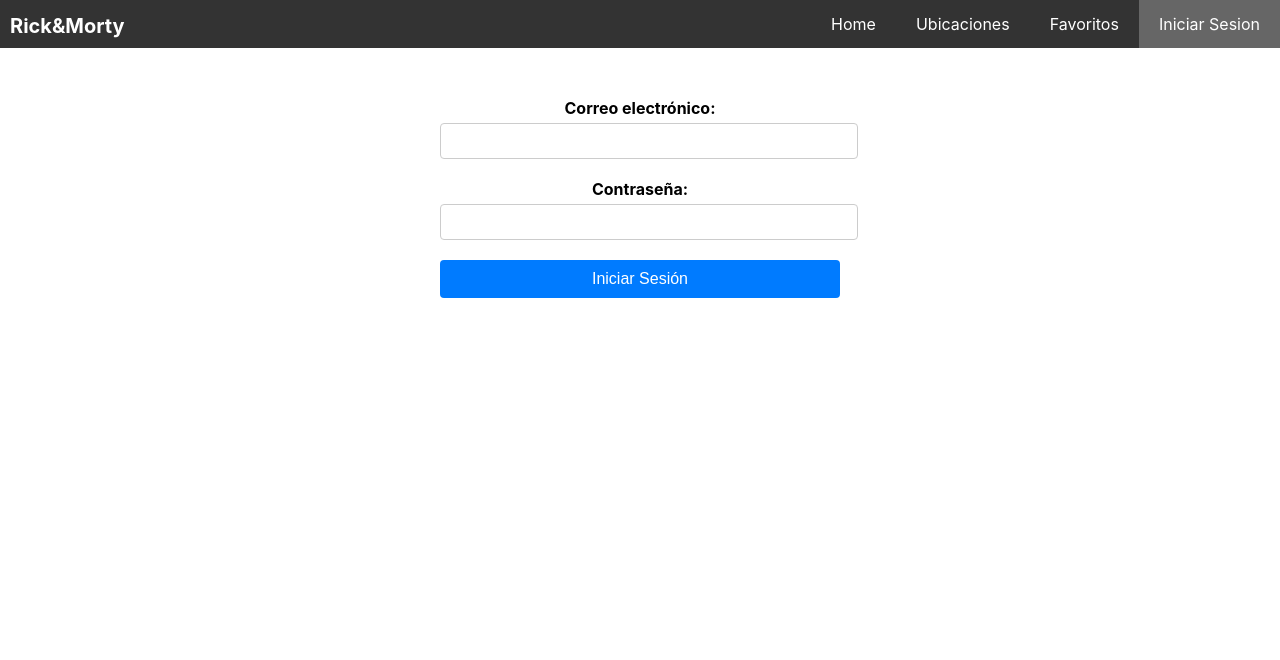
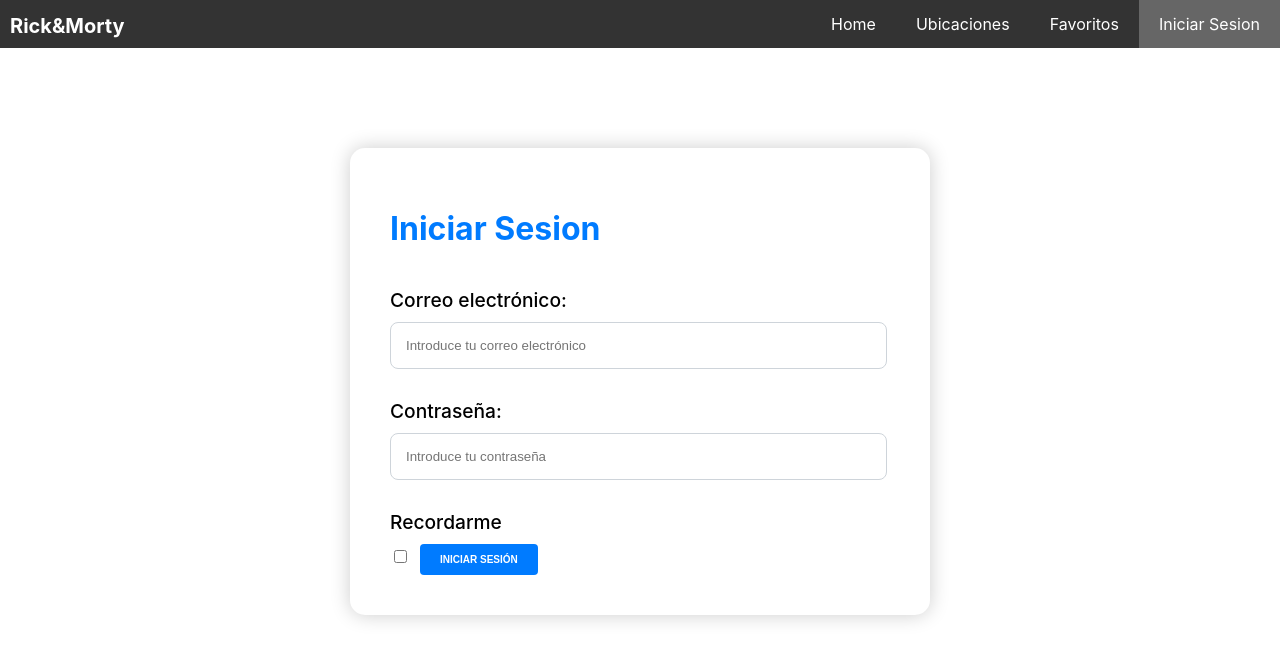
Before and after one commit to arosteguimaranto/RickAndMortyApp, a React (Create React App) app: page /form in a window 1280 px wide. Shown: the top 660 px of the page. Built offline with nearby package versions, Linux system fonts and the light colour scheme; no server answers.

Commit message:
feat: styles

```diff
--- a/src/ui/Form/Form.tsx
+++ b/src/ui/Form/Form.tsx
@@ -3,29 +3,20 @@ import './style.css';
 
 const Form = () => {
   return (
-    <form className="form-container">
-      <div className="form-group">
-        <label htmlFor="email" className="form-label">Correo electrónico:</label>
-        <input
-          type="email"
-          id="email"
-          name="email"
-          className="form-input"
-          required
-        />
-      </div>
-      <div className="form-group">
-        <label htmlFor="password" className="form-label">Contraseña:</label>
-        <input
-          type="password"
-          id="password"
-          name="password"
-          className="form-input"
-          required
-        />
-      </div>
-      <button type="submit" className="form-button">Iniciar Sesión</button>
-    </form>
+		<div className="contenedor">
+		<div className="formulario">
+			<h1>Iniciar Sesion</h1>
+			<form>
+				<label htmlFor="email">Correo electrónico:</label>
+				<input type="email" id="email" name="email" placeholder="Introduce tu correo electrónico" />
+				<label htmlFor="password">Contraseña:</label>
+				<input type="password" id="password" name="password" placeholder="Introduce tu contraseña" />
+				<label htmlFor="remember_me">Recordarme</label>
+				<input type="checkbox" id="remember_me" name="remember_me" />
+				<button className='button-form' type="submit">Iniciar sesión</button>
+			</form>
+		</div>
+	</div>
   );
 };
 
--- a/src/ui/Form/style.css
+++ b/src/ui/Form/style.css
@@ -1,41 +1,54 @@
-.form-container {
-text-align: center;
-padding: 50px;
-  max-width: 400px;
-  margin: 0 auto;
+.contenedor {
+	width: 500px;
+	margin: 100px auto;
+	background-color: #fff;
+	padding: 40px;
+	border-radius: 15px;
+	box-shadow: 0 0 20px rgba(0, 0, 0, 0.2);
 }
 
-.form-group {
-  margin-bottom: 20px;
+h1 {
+	color: #007bff;
+	margin-bottom: 40px;
+	text-align: justify;
 }
 
-.form-label {
-  display: block;
-  font-weight: bold;
-  margin-bottom: 5px;
+label {
+	display: block;
+	margin-bottom: 10px;
+	font-size: larger;
+	font-weight: 500;
 }
 
-.form-input {
-  width: 100%;
-  padding: 8px;
-  font-size: 16px;
-  border: 1px solid #ccc;
+input[type="email"],
+input[type="password"] {
+	width: 93%;
+	padding: 15px;
+	border: 1px solid #ced4da;
+	border-radius: 8px;
+	margin-bottom: 30px;
+}
+
+input[type="checkbox"] {
+	margin-right: 13px;
+}
+.button-form {
+  display: inline-block;
+  padding: 10px 20px;
+  font-size: 10px;
+  font-weight: bold;
+  text-transform: uppercase;
+  color: #fff;
+  background-color: #007bff;
+  border: none;
   border-radius: 4px;
 }
 
-.form-button {
-  display: block;
-  width: 100%;
-
-  padding: 10px;
-  background-color: #007bff;
-  color: #fff;
-  font-size: 16px;
-  border: none;
-  border-radius: 4px;
-  cursor: pointer;
+.button-form:hover {
+  background-color: #0056b3;
 }
 
-.form-button:hover {
-  background-color: #0056b3;
+
+.button-form:active {
+  background-color: #003366;
 }
```
